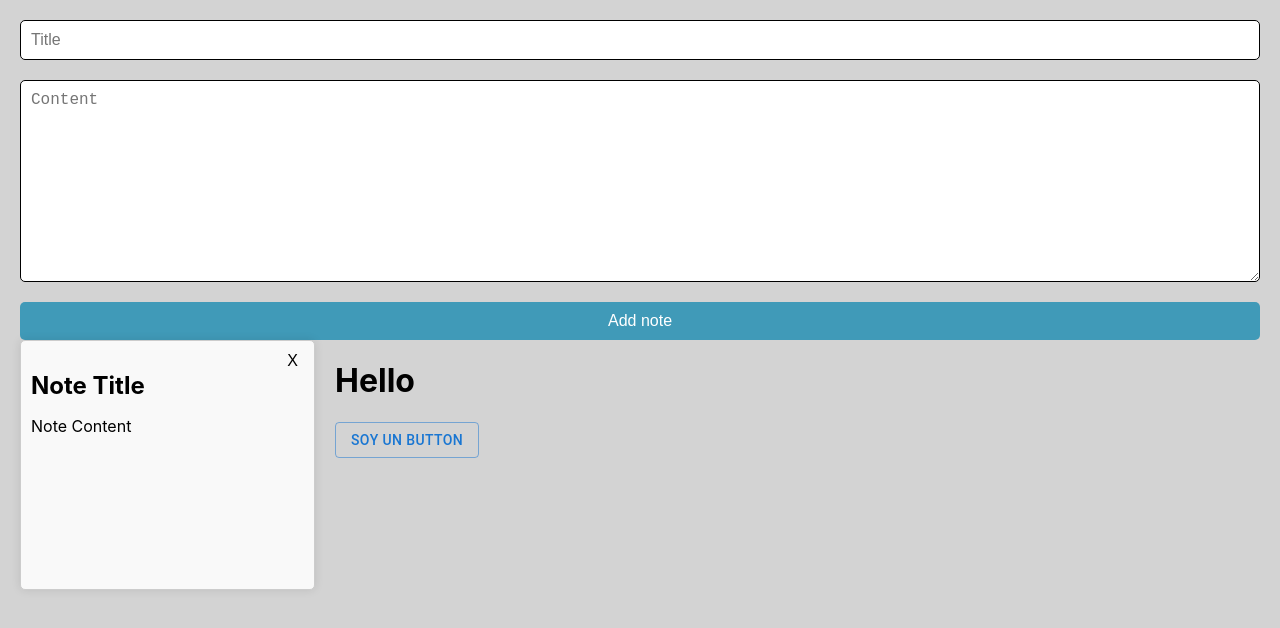
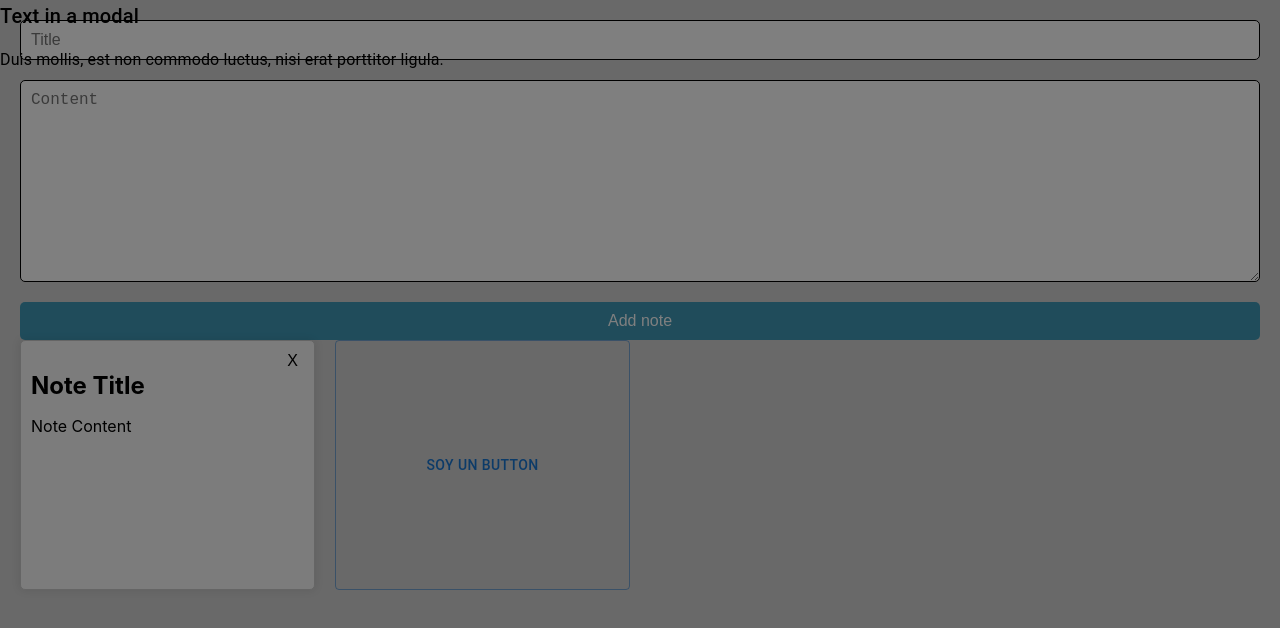
Before and after one commit to a-maci29/notes-app, a React (Create React App) app: page / in a window 1280 px wide. Both pictures are taken after a click on the button "SOY UN BUTTON". Shown: the top 628 px of the page. Built offline with nearby package versions, Linux system fonts and the light colour scheme.

Commit message:
Adds preliminary modal

```diff
--- a/src/App.tsx
+++ b/src/App.tsx
@@ -1,6 +1,7 @@
 import React from 'react';
 import './App.css';
 import ConfirmationModal from './components/ConfirmationModal';
+
 
 function App() {
   return (
@@ -22,7 +23,9 @@ function App() {
           <h2>Note Title</h2>
           <p>Note Content</p>
         </div>
-        <ConfirmationModal title="title"></ConfirmationModal>
+        <>
+        <ConfirmationModal />
+        </>
       </div>
     </div>
   );
--- a/src/components/ConfirmationModal.tsx
+++ b/src/components/ConfirmationModal.tsx
@@ -1,23 +1,40 @@
 import React from 'react';
-import Button, { ButtonTypeMap } from '@mui/material/Button';
-import { ExtendButtonBase } from '@mui/material';
+import Button from '@mui/material/Button';
+import {  Modal, Box, Typography } from '@mui/material';
 
-export interface Props {
-  title: string
-  color?: string
-}
 
-export interface Button {
-  type: "submit"
-}
+const ConfirmationModal = () => {
 
-const Header = (props: Props) => {
-  return(
-    <header>
-      <h1>Hello</h1>
-      <Button variant="outlined">Soy un Button</Button>
-    </header>
-  )
-}
+    const [open, setOpen] = React.useState(false);
+    const handleOpen = () => {
+      setOpen(true);
+    };
+    const handleClose = () => {
+      setOpen(false);
+    }
 
-export default Header;
+
+    return (
+      <>
+        <Button variant="outlined" onClick={handleOpen}>Soy un Button</Button>
+
+        <Modal
+          open={open}
+          onClose={handleClose}
+          aria-labelledby="modal-modal-title"
+          aria-describedby="modal-modal-description"
+        >
+          <Box>
+            <Typography id="modal-modal-title" variant="h6" component="h2">
+              Text in a modal
+            </Typography>
+            <Typography id="modal-modal-description" sx={{ mt: 2 }}>
+              Duis mollis, est non commodo luctus, nisi erat porttitor ligula.
+            </Typography>
+          </Box>
+        </Modal>
+      </>
+    )
+  }
+
+export default ConfirmationModal;
```
